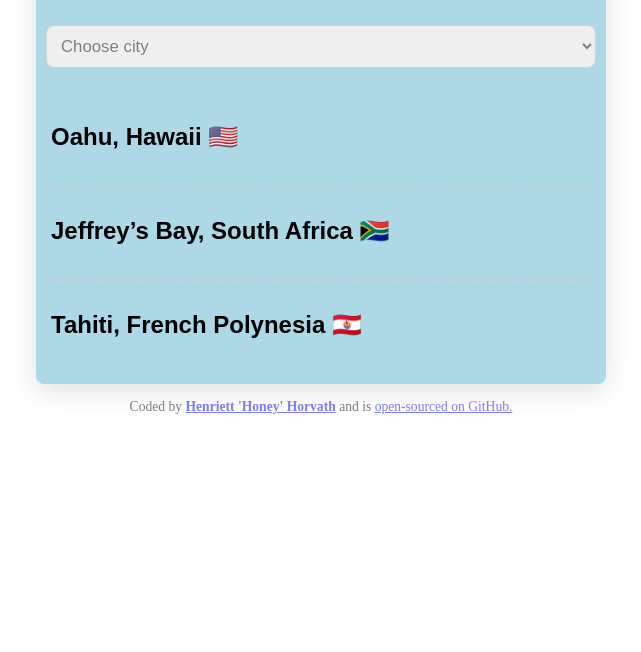
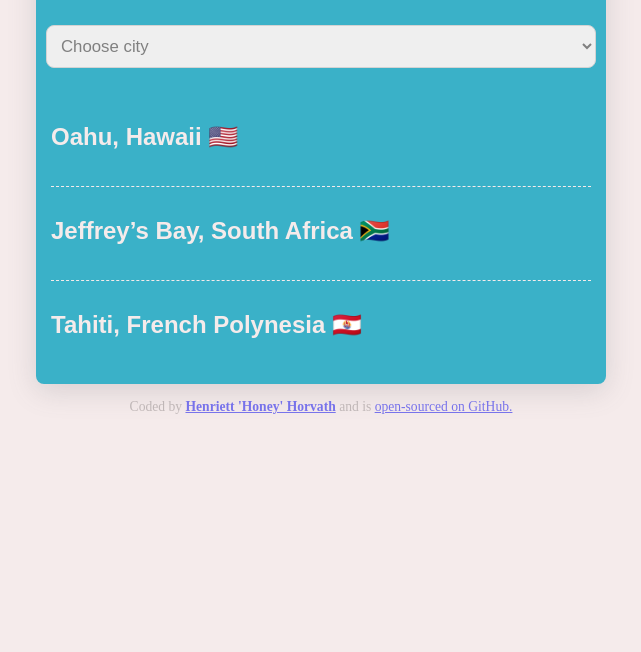
Before and after one commit to henih/world-clock, a plain HTML site: page index.html in a window 1280 px wide. Shown: the part 148-800 px from the top of the page, without its empty margins (319-960 px from the left). Drawn offline with nearby package versions, Linux system fonts and the light colour scheme; a script that the page names is missing.

Commit message:
Updated CSS with final colors

```diff
--- a/css/style.css
+++ b/css/style.css
@@ -1,3 +1,6 @@
+body {
+  background: #f5ebeb;
+}
 h1 {
   margin: 15px auto 40px 10px;
   text-align: center;
@@ -19,7 +22,8 @@ select {
 .container {
   display: block;
   margin: 70px auto 15px;
-  background: lightblue;
+  background: #3ab1c8;
+  color: #f5ebeb;
   max-width: 550px;
   max-height: 495px;
   border-radius: 8px;
@@ -33,7 +37,7 @@ select {
   margin: 0 0 0 5px;
   max-width: 540px;
   justify-content: space-between;
-  border-bottom: 1px dashed lightgray;
+  border-bottom: 1px dashed #f5ebeb;
   padding: 30px 0;
 }
 
@@ -52,10 +56,12 @@ select {
 }
 .date {
   font-size: 90%;
-  opacity: 50%;
+  opacity: 80%;
+  color: #f5ebeb;
 }
 
 footer {
+  color: #8f8787;
   text-align: center;
   font-size: 85%;
   opacity: 50%;
```
